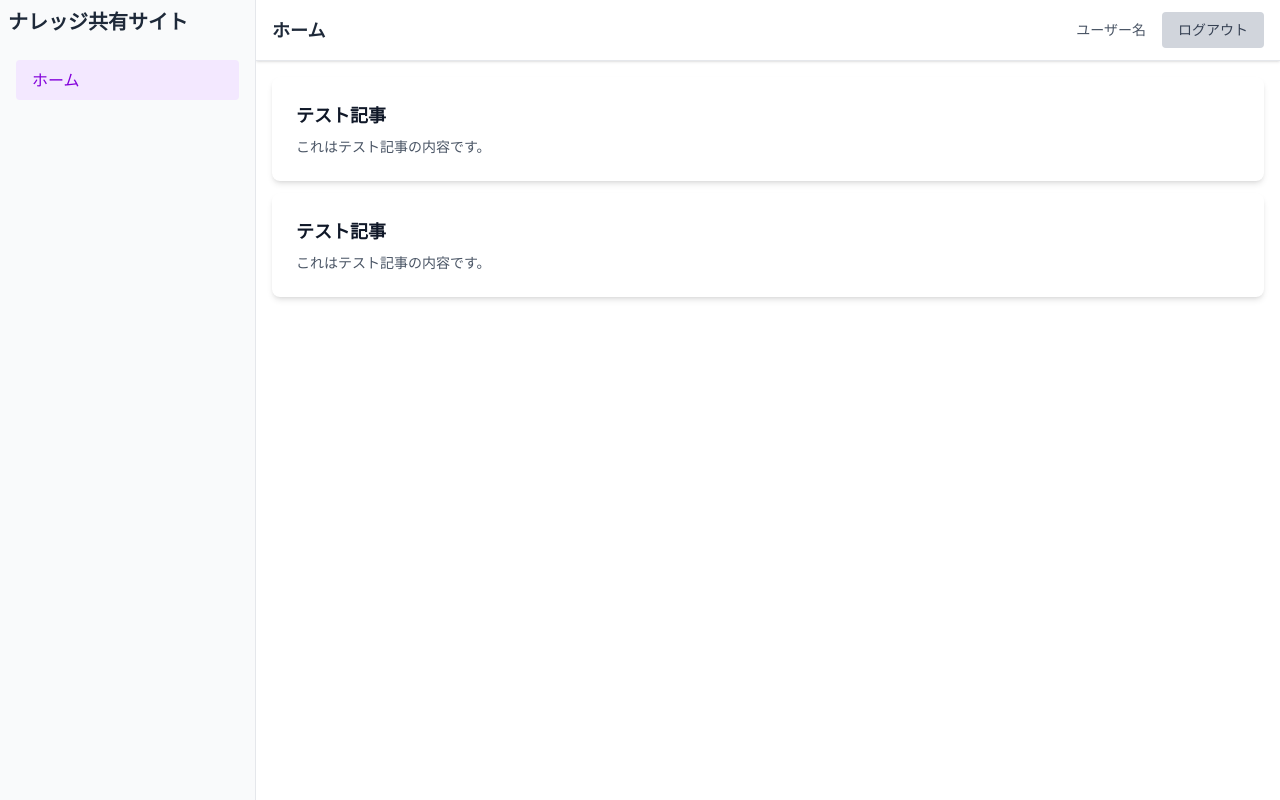
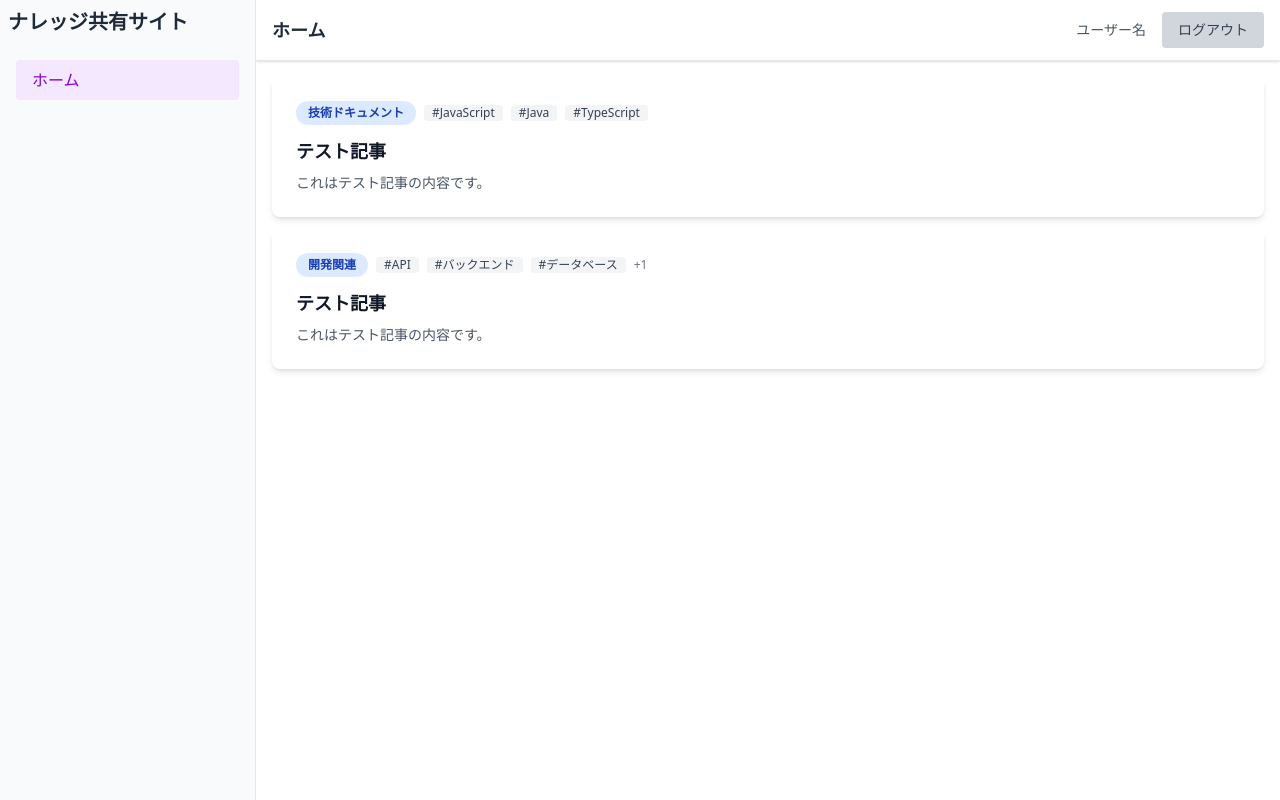
Before and after one commit to riku14/knowledge-app, a React (Vite) app: page /home in a window 1280 px wide. Built offline with nearby package versions, Linux system fonts and the light colour scheme.

Commit message:
記事カードにカテゴリとタグを追加

```diff
--- a/src/components/ArticleCard.tsx
+++ b/src/components/ArticleCard.tsx
@@ -5,9 +5,33 @@ export interface ArticleCardProps {
 }
 
 export const ArticleCard = ({ article }: ArticleCardProps) => {
+  // TODO:カテゴリの色分け
+  const getCategoryColor = (): string => {
+    return 'bg-blue-100 text-blue-800'
+  }
   return (
     <div className="bg-white rounded-lg shadow-md p-6 mb-3">
+      {/* カテゴリ + タグ */}
+      <div className="mb-3 flex flex-wrap items-center gap-2">
+        {/* カテゴリ */}
+        <span className={`px-3 py-1 rounded-full text-xs font-semibold ${getCategoryColor()}`}>
+          {article.category.name}
+        </span>
+        {/* タグ */}
+        {article.tags.slice(0, 3).map((tag) => (
+          <span key={tag.id} className="px-2 bg-gray-100 text-gray-700 rounded text-xs">
+            #{tag.name}
+          </span>
+        ))}
+        {article.tags.length > 3 && (
+          <span className="text-xs text-gray-500">+{article.tags.length - 3}</span>
+        )}
+      </div>
+
+      {/* タイトル */}
       <h3 className="text-lg font-bold text-gray-900 mb-2">{article.title}</h3>
+
+      {/* 本文 */}
       <p className="text-sm text-gray-600">{article.content}</p>
     </div>
   )
--- a/src/mockData/articles.ts
+++ b/src/mockData/articles.ts
@@ -9,14 +9,25 @@ export const mockArticles: Article[] = [
       id: '1',
       name: '技術ドキュメント',
     },
+    tags: [
+      { id: '1', name: 'JavaScript' },
+      { id: '2', name: 'Java' },
+      { id: '3', name: 'TypeScript' },
+    ],
   },
   {
     id: '2',
     title: 'テスト記事',
     content: 'これはテスト記事の内容です。',
     category: {
-      id: '1',
-      name: '技術ドキュメント',
+      id: '2',
+      name: '開発関連',
     },
+    tags: [
+      { id: '4', name: 'API' },
+      { id: '5', name: 'バックエンド' },
+      { id: '6', name: 'データベース' },
+      { id: '7', name: 'Node.js' },
+    ],
   },
 ]
--- a/src/types/article.ts
+++ b/src/types/article.ts
@@ -6,4 +6,8 @@ export interface Article {
     id: string
     name: string
   }
+  tags: Array<{
+    id: string
+    name: string
+  }>
 }
```
